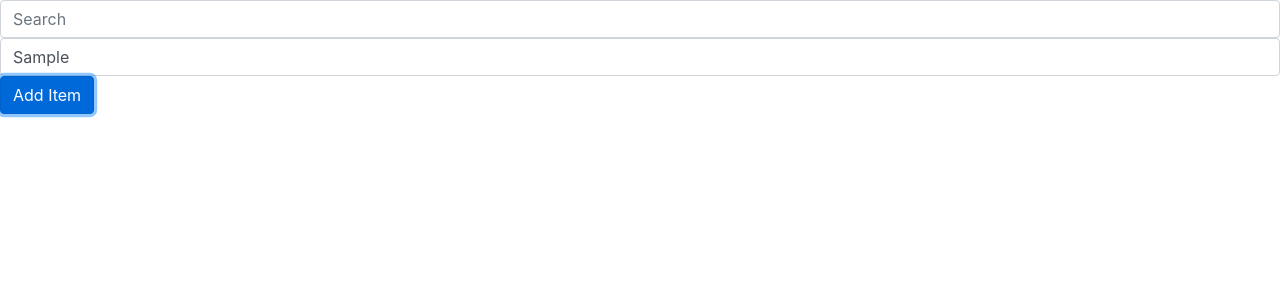
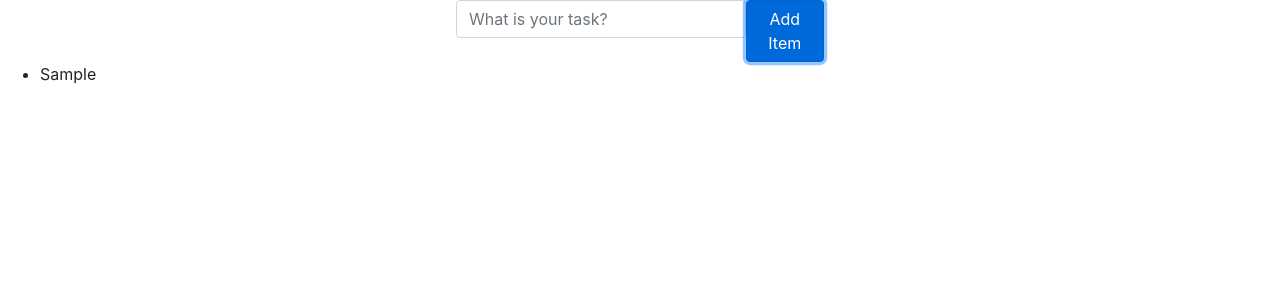
Before and after one commit to supercoder123/react-todo, a React (Create React App) app: page / in a window 1280 px wide. Both pictures are taken after typing "Sample" into the empty fields and a click on the button "Add Item". Shown: the top 300 px of the page. Built offline with nearby package versions, Linux system fonts and the light colour scheme; the HTML template or start-up script is replaced by a standard one.

Commit message:
finished basic todo

```diff
--- a/src/App.css
+++ b/src/App.css
@@ -1,32 +1,9 @@
-/* .App {
-  text-align: center;
+.form {
+  display: flex;
+  justify-content: center;
+  align-items: center;
+  flex-direction: column;
 }
-
-.App-logo {
-  animation: App-logo-spin infinite 20s linear;
-  height: 40vmin;
+.todoDiv {
+  display: flex;
 }
-
-.App-header {
-  background-color: #282c34;
-  min-height: 100vh;
-  display: flex;
-  flex-direction: column;
-  align-items: center;
-  justify-content: center;
-  font-size: calc(10px + 2vmin);
-  color: white;
-}
-
-.App-link {
-  color: #61dafb;
-}
-
-@keyframes App-logo-spin {
-  from {
-    transform: rotate(0deg);
-  }
-  to {
-    transform: rotate(360deg);
-  }
-} */
--- a/src/App.js
+++ b/src/App.js
@@ -1,12 +1,36 @@
 import React, { Component } from "react";
 import Form from "./components/Form";
+import ListItems from "./components/ListItems";
 import "./App.css";
 
+let id = 0;
+
 class App extends Component {
+  constructor(props) {
+    super(props);
+    this.state = {
+      items: []
+    };
+    this.addItem = this.addItem.bind(this);
+  }
+
+  addItem(item) {
+    let todoItem = {
+      id: id++,
+      text: item
+    };
+    this.state.items.push(todoItem);
+    this.setState({
+      items: this.state.items
+    });
+    console.log("additem");
+  }
+
   render() {
     return (
       <div>
-        <Form />
+        <Form addItem={this.addItem} />
+        <ListItems items={this.state.items} uniqueKey={id} />
       </div>
     );
   }
--- a/src/components/AddButton.js
+++ b/src/components/AddButton.js
@@ -2,7 +2,11 @@ import React from "react";
 import { Button } from "reactstrap";
 
 const AddButton = props => {
-  return <Button color={props.color}>{props.buttonText}</Button>;
+  return (
+    <Button color={props.color} onClick={() => props.click}>
+      {props.buttonText}
+    </Button>
+  );
 };
 
 export default AddButton;
--- a/src/components/Form.js
+++ b/src/components/Form.js
@@ -1,14 +1,28 @@
 import React from "react";
 import InputBox from "./InputBox";
-import AddButton from "./AddButton";
+import { Button, Input } from "reactstrap";
 
 const Form = props => {
+  let input;
   return (
     <div className="form">
-      <InputBox placeholder="Search" />
       <div className="todoDiv">
-        <InputBox placeholder="What is your task?" />
-        <AddButton color="primary" buttonText="Add Item" />
+        <Input
+          placeholder="What is your task?"
+          name="itemName"
+          innerRef={node => {
+            input = node;
+          }}
+        />
+        <Button
+          color="primary"
+          onClick={() => {
+            props.addItem(input.value);
+            console.log(input.value);
+            input.value = "";
+          }}>
+          Add Item
+        </Button>
       </div>
     </div>
   );
--- a/src/components/InputBox.js
+++ b/src/components/InputBox.js
@@ -4,7 +4,7 @@ import { Input } from "reactstrap";
 const InputBox = props => {
   return (
     <div>
-      <Input placeholder={props.placeholder} />
+      <Input placeholder={props.placeholder} name={props.itemName} />
     </div>
   );
 };
--- /dev/null
+++ b/src/components/ListItem.js
@@ -0,0 +1,7 @@
+import React from "react";
+
+const ListItem = props => {
+  return <li key={props.key}>{props.itemName}</li>;
+};
+
+export default ListItem;
--- /dev/null
+++ b/src/components/ListItems.js
@@ -0,0 +1,14 @@
+import React, { Component } from "react";
+import ListItem from "./ListItem";
+
+const ListItems = props => {
+  return (
+    <ul>
+      {props.items.map(x => {
+        return <ListItem itemName={x.text} key={x.uniqueKey} />;
+      })}
+    </ul>
+  );
+};
+
+export default ListItems;
```
